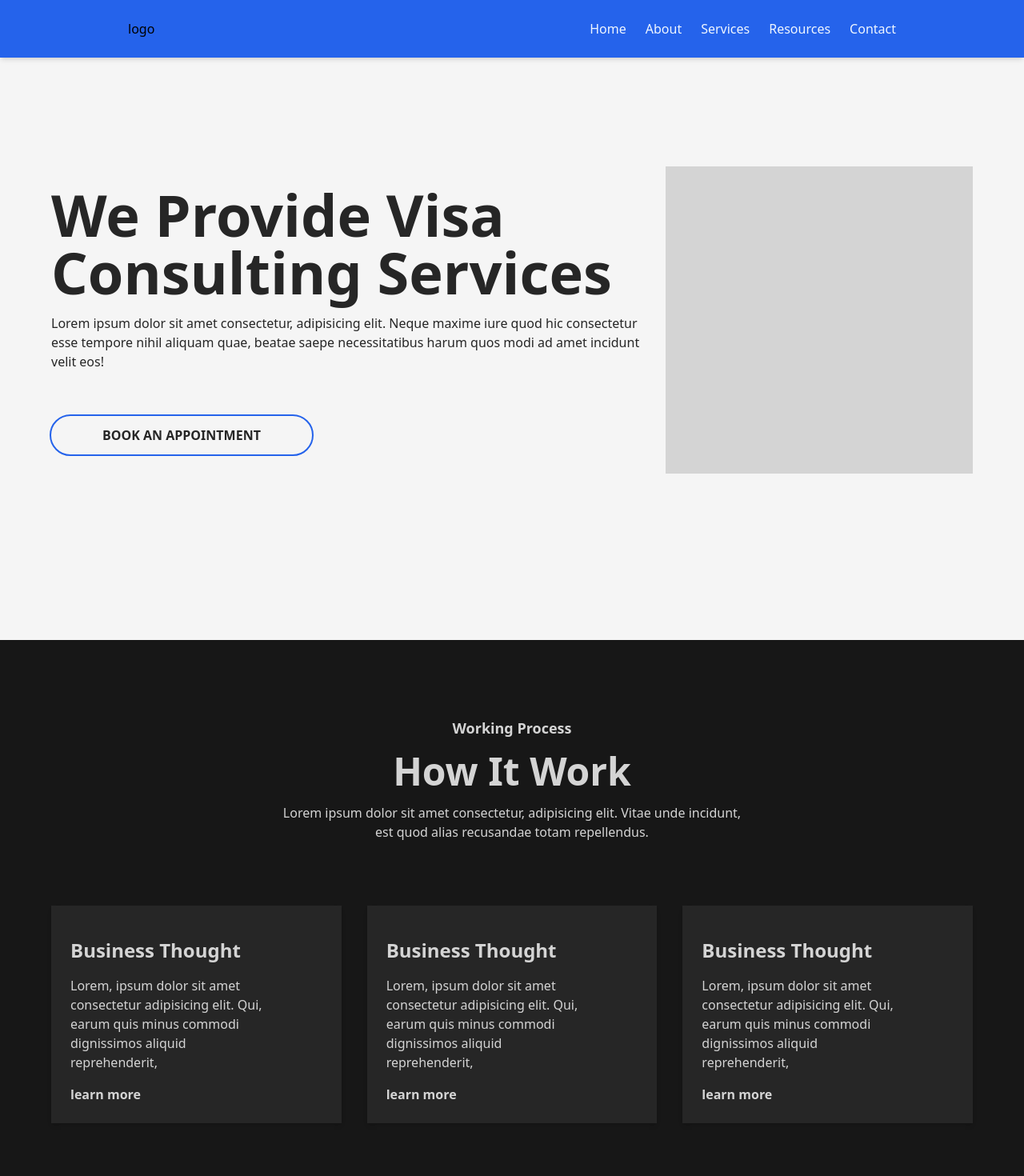
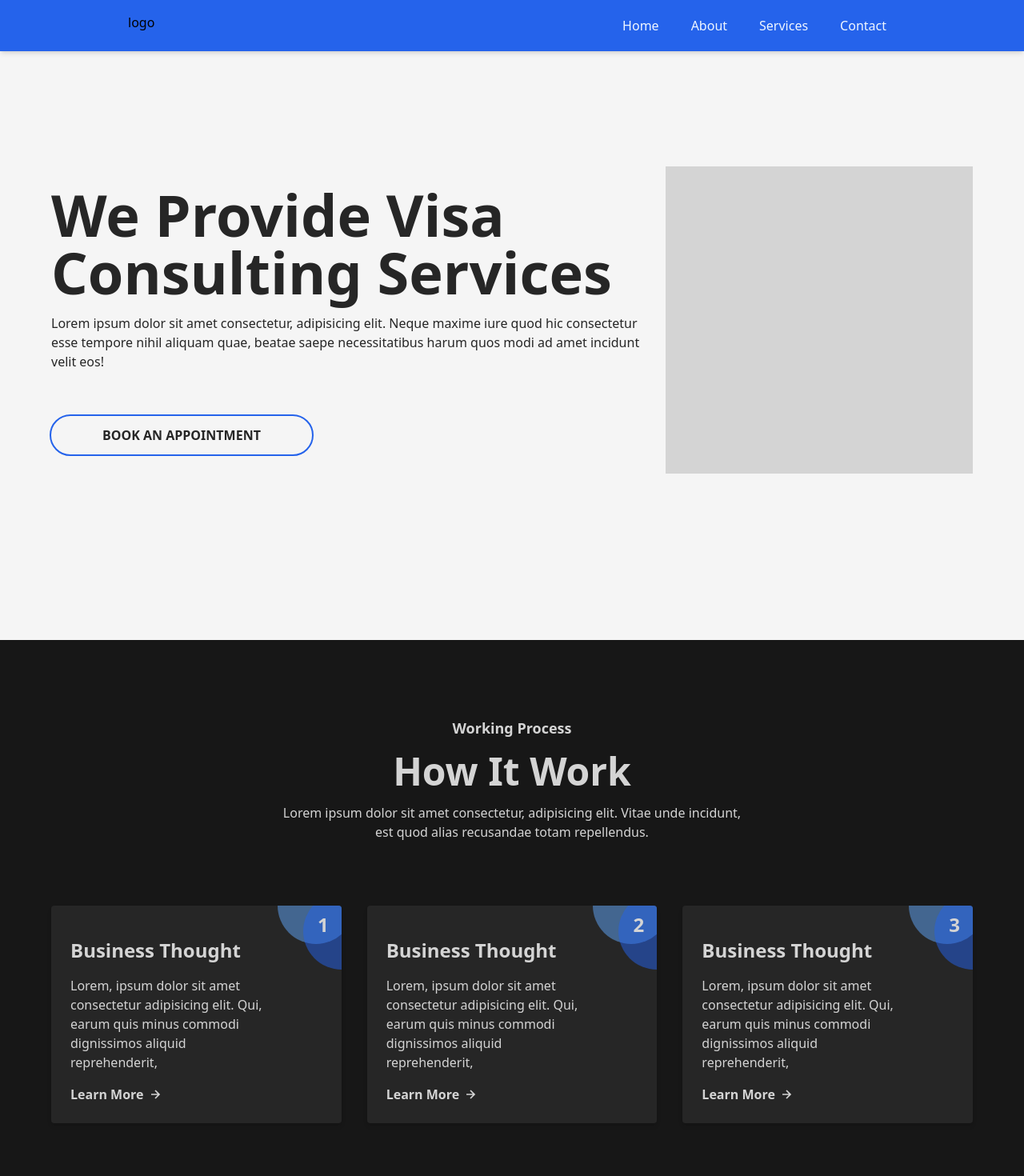
Before and after one commit to aerahrah/virtuVisaConsult, a React (Vite) app: page / in a window 1280 px wide. Shown: the top 1470 px of the page at 80% size. Built offline with nearby package versions, Linux system fonts and the light colour scheme.

Commit message:
Update design on nav, and section two

```diff
--- a/src/components/footer/footer.jsx
+++ b/src/components/footer/footer.jsx
@@ -7,6 +7,7 @@ import {
   BiMailSend,
   BiSolidMap,
 } from "react-icons/bi";
+import { Link } from "react-router-dom";
 
 const Footer = () => {
   return (
@@ -20,13 +21,13 @@ const Footer = () => {
               et dolore magna aliqua.
             </p>
             <ul className="flex gap-4  ">
-              <li className="p-1 bg-neutral-600 rounded-full cursor-pointer transform hover:scale-[1.04] duration-100">
+              <li className="p-1 bg-neutral-600 rounded-full cursor-pointer transform hover:scale-[1.04] duration-100 hover:bg-blue-600">
                 <BiLogoFacebookCircle className="h-8 w-8" />
               </li>
-              <li className="p-1 bg-neutral-600 rounded-full cursor-pointer transform hover:scale-[1.04] duration-100">
+              <li className="p-1 bg-neutral-600 rounded-full cursor-pointer transform hover:scale-[1.04] duration-100 hover:bg-blue-600">
                 <BiLogoTwitter className="h-8 w-8" />
               </li>
-              <li className="p-1 bg-neutral-600 rounded-full cursor-pointer transform hover:scale-[1.04] duration-100">
+              <li className="p-1 bg-neutral-600 rounded-full cursor-pointer transform hover:scale-[1.04] duration-100 hover:bg-blue-600">
                 <BiLogoInstagram className="h-8 w-8" />
               </li>
             </ul>
@@ -35,24 +36,21 @@ const Footer = () => {
             <h3 className="text-2xl font-bold capitalize">quick link</h3>
             <ul className="capitalize flex flex-col gap-2 ">
               <li className="flex gap-1 items-center cursor-pointer duration-100 hover:text-blue-500 hover:translate-x-[2px]">
-                <BiCaretRight />
-                home
+                <BiCaretRight className="text-blue-500" />
+                <Link to="/">home</Link>
               </li>
               <li className="flex gap-1 items-center cursor-pointer duration-100 hover:text-blue-500 hover:translate-x-[2px]">
-                <BiCaretRight />
-                About us
+                <BiCaretRight className="text-blue-500" />
+                <Link to="/about">About us</Link>
               </li>
               <li className="flex gap-1 items-center cursor-pointer duration-100 hover:text-blue-500 hover:translate-x-[2px]">
-                <BiCaretRight />
-                service
+                <BiCaretRight className="text-blue-500" />
+                <Link to="/services"> services</Link>
               </li>
+
               <li className="flex gap-1 items-center cursor-pointer duration-100 hover:text-blue-500 hover:translate-x-[2px]">
-                <BiCaretRight />
-                Blog
-              </li>
-              <li className="flex gap-1 items-center cursor-pointer duration-100 hover:text-blue-500 hover:translate-x-[2px]">
-                <BiCaretRight />
-                contact
+                <BiCaretRight className="text-blue-500" />
+                <Link to="/contact">contact</Link>
               </li>
             </ul>
           </div>
--- a/src/components/home/sectionFour.jsx
+++ b/src/components/home/sectionFour.jsx
@@ -1,8 +1,15 @@
 import Testimonial from "./testimonial";
-
+import testimonialBg from "../../assets/img/map.png";
 const SectionFour = () => {
   return (
-    <div className="bg-white py-24 px-16 text-neutral-800">
+    <div
+      className="bg-white py-24 px-16 text-neutral-800 "
+      style={{
+        backgroundImage: `url(${testimonialBg})`,
+        backgroundSize: "cover",
+        backgroundPosition: "center",
+      }}
+    >
       <div className="w-full max-w-[1164px] mx-auto h-full">
         <div className="flex flex-col gap-16">
           <div className="flex flex-col gap-4 items-center">
--- a/src/components/home/sectionTwo.jsx
+++ b/src/components/home/sectionTwo.jsx
@@ -1,8 +1,10 @@
+import { BiRightArrowAlt } from "react-icons/bi";
+
 const SectionTwo = () => {
   return (
     <div className="min-h-screen bg-neutral-900 py-24 px-16    text-neutral-300">
-      <div className="w-full max-w-[1164px] mx-auto h-full">
-        <div className="flex flex-col gap-20">
+      <div className="w-full max-w-[1164px] mx-auto h-full ">
+        <div className="flex flex-col gap-20 ">
           <div className="flex flex-col gap-4 items-center">
             <h3 className="text-lg font-bold">Working Process</h3>
             <h1 className="text-5xl font-bold">How It Work</h1>
@@ -11,8 +13,8 @@ const SectionTwo = () => {
               unde incidunt, est quod alias recusandae totam repellendus.
             </p>
           </div>
-          <div className="flex gap-8">
-            <div className="flex flex-col gap-4 bg-neutral-800 p-6 pt-10 justify-start shadow-md">
+          <div className="flex gap-8 transition duration-100">
+            <div className="relative overflow-hidden flex flex-col gap-4 bg-neutral-800 p-6 pt-10 justify-start shadow-md rounded hover:outline outline-[1px] outline-blue-500 ">
               <h3 className="text-2xl font-bold capitalize">
                 Business Thought
               </h3>
@@ -21,10 +23,20 @@ const SectionTwo = () => {
                 earum quis minus commodi dignissimos aliquid reprehenderit,
               </p>
               <div>
-                <button className="font-semibold">learn more</button>
+                <button className="capitalize font-semibold outline-b-[4px] flex gap-1 items-center hover:underline underline-0 hover:text-blue-400 hover:underline-offset-4 underline-offset-0 duration-100 ">
+                  learn more
+                  <i>
+                    <BiRightArrowAlt className="h-5 w-5" />
+                  </i>
+                </button>
               </div>
+              <i className="absolute top-[-3rem] right-[-1rem] h-24 w-24 bg-blue-400 opacity-50 rounded-full"></i>
+              <i className="absolute top-[-1rem] right-[-3rem] h-24 w-24  bg-blue-600 opacity-50 rounded-full"></i>
+              <h3 className="absolute top-[.5rem] right-[1rem] font-bold text-2xl">
+                1
+              </h3>
             </div>
-            <div className="flex flex-col gap-4 bg-neutral-800 p-6 pt-10 justify-start shadow-md">
+            <div className="relative overflow-hidden flex flex-col gap-4 bg-neutral-800 p-6 pt-10 justify-start shadow-md rounded hover:outline hover:outline-[1px] hover:outline-blue-500 ">
               <h3 className="text-2xl font-bold capitalize">
                 Business Thought
               </h3>
@@ -33,10 +45,20 @@ const SectionTwo = () => {
                 earum quis minus commodi dignissimos aliquid reprehenderit,
               </p>
               <div>
-                <button className="font-semibold">learn more</button>
+                <button className="capitalize font-semibold outline-b-[4px] flex gap-1 items-center hover:underline underline-0 hover:text-blue-400 hover:underline-offset-4 underline-offset-0 duration-100 ">
+                  learn more
+                  <i>
+                    <BiRightArrowAlt className="h-5 w-5" />
+                  </i>
+                </button>
               </div>
+              <i className="absolute top-[-3rem] right-[-1rem] h-24 w-24 bg-blue-400 opacity-50 rounded-full"></i>
+              <i className="absolute top-[-1rem] right-[-3rem] h-24 w-24  bg-blue-600 opacity-50 rounded-full"></i>
+              <h3 className="absolute top-[.5rem] right-[1rem] font-bold text-2xl">
+                2
+              </h3>
             </div>
-            <div className="flex flex-col gap-4 bg-neutral-800 p-6 pt-10 justify-start shadow-md">
+            <div className="relative overflow-hidden flex flex-col gap-4 bg-neutral-800 p-6 pt-10 justify-start shadow-md rounded hover:outline outline-[1px] outline-blue-500 ">
               <h3 className="text-2xl font-bold capitalize">
                 Business Thought
               </h3>
@@ -45,8 +67,18 @@ const SectionTwo = () => {
                 earum quis minus commodi dignissimos aliquid reprehenderit,
               </p>
               <div>
-                <button className="font-semibold">learn more</button>
+                <button className="capitalize font-semibold outline-b-[4px] flex gap-1 items-center hover:underline underline-0 hover:text-blue-400 hover:underline-offset-4 underline-offset-0 duration-100 ">
+                  learn more
+                  <i>
+                    <BiRightArrowAlt className="h-5 w-5" />
+                  </i>
+                </button>
               </div>
+              <i className="absolute top-[-3rem] right-[-1rem] h-24 w-24 bg-blue-400 opacity-50 rounded-full"></i>
+              <i className="absolute top-[-1rem] right-[-3rem] h-24 w-24  bg-blue-600 opacity-50 rounded-full"></i>
+              <h3 className="absolute top-[.5rem] right-[1rem] font-bold text-2xl">
+                3
+              </h3>
             </div>
           </div>
         </div>
--- a/src/components/navbar/navbar.jsx
+++ b/src/components/navbar/navbar.jsx
@@ -2,15 +2,31 @@ import { Link } from "react-router-dom";
 
 const NavBar = () => {
   return (
-    <div className="w-full flex justify-between py-6 bg-blue-600 fixed shadow-md z-50">
+    <div className="w-full flex justify-between py-4 bg-blue-600 fixed shadow-md z-50">
       <div className="flex justify-between w-full max-w-[960px] mx-auto">
         <h1>logo</h1>
-        <ul className="flex gap-6 text-blue-50">
-          <Link to="/">Home</Link>
-          <Link to="/about">About</Link>
-          <Link to="/services">Services</Link>
-          <li>Resources</li>
-          <li>Contact</li>
+        <ul className="flex gap-4 text-blue-50 transition ">
+          <Link to="/" className="hover:outline rounded py-1 px-3 duration-100">
+            Home
+          </Link>
+          <Link
+            to="/about"
+            className="hover:outline rounded py-1 px-3 duration-100"
+          >
+            About
+          </Link>
+          <Link
+            to="/services"
+            className="hover:outline rounded py-1 px-3 duration-100"
+          >
+            Services
+          </Link>
+          <Link
+            to="/contact"
+            className="hover:outline rounded py-1 px-3 duration-100"
+          >
+            Contact
+          </Link>
         </ul>
       </div>
     </div>
```
Also changed, not shown: src/assets/img/map.png (added).
